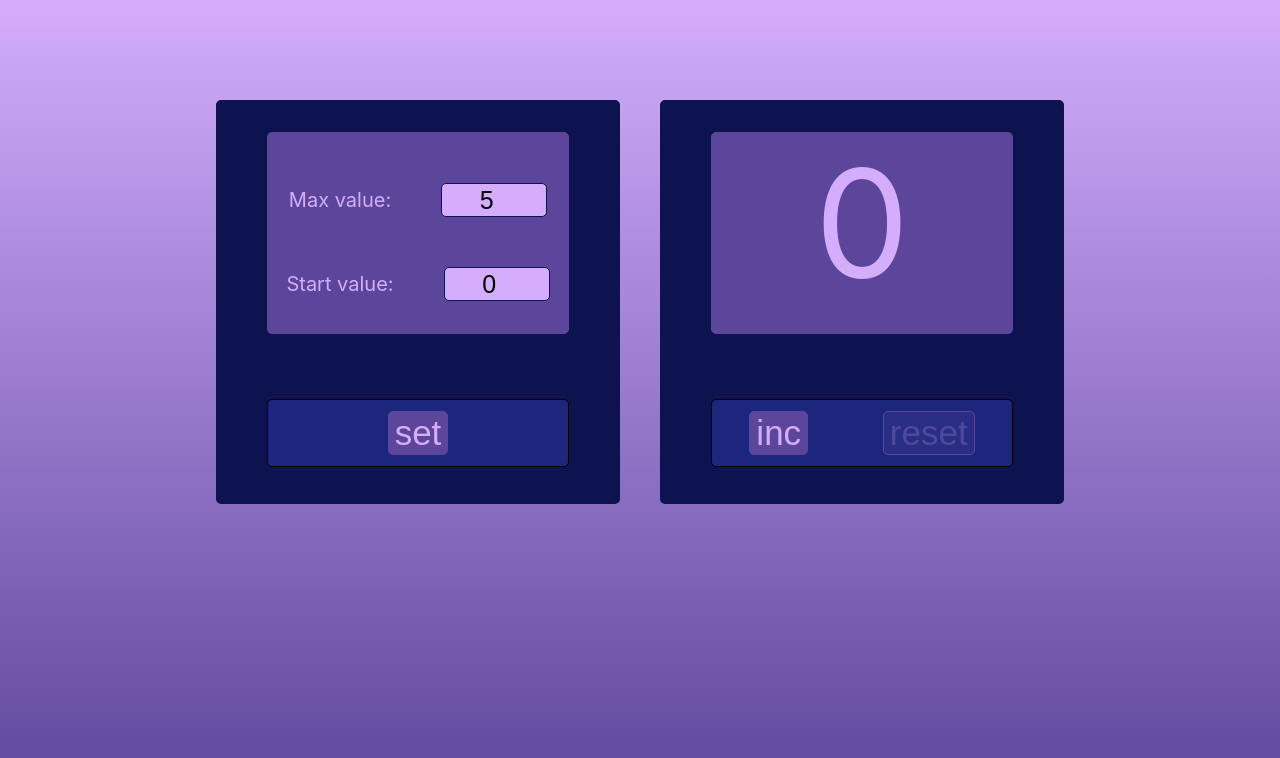
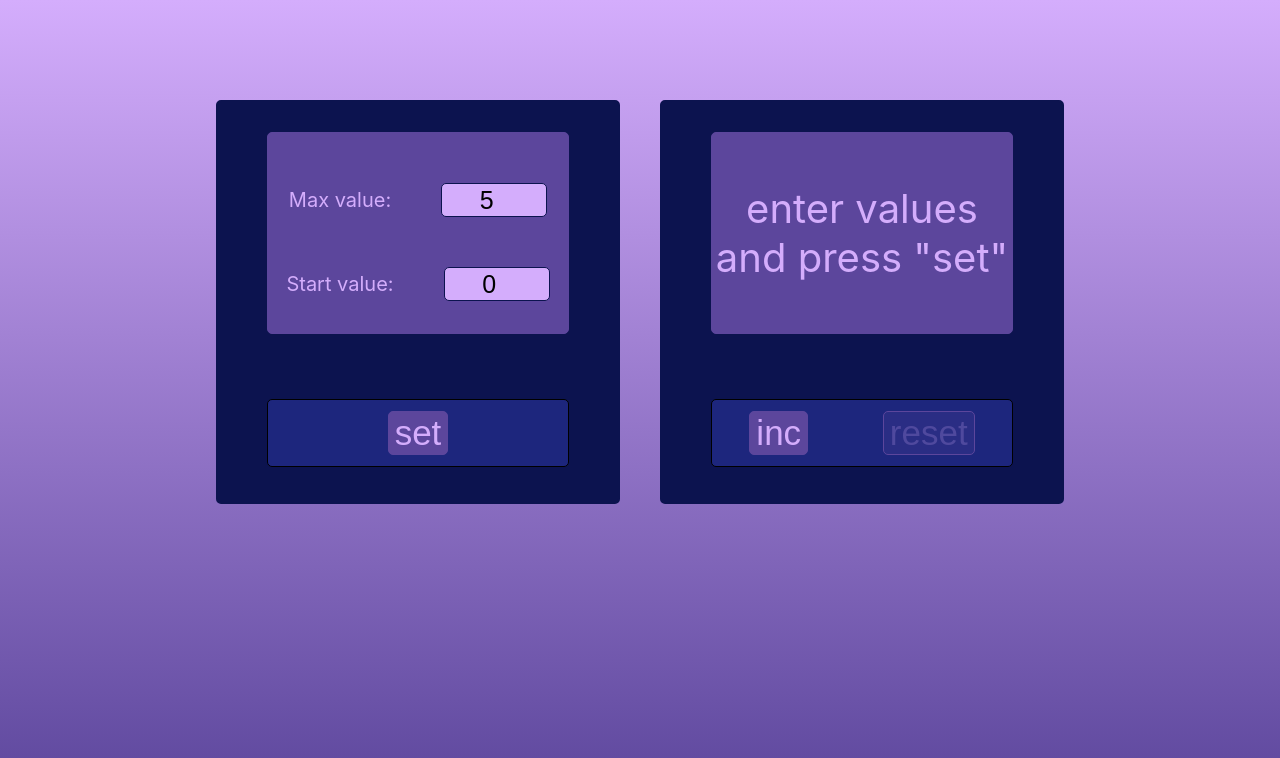
Before and after one commit to MariyaN23/Counter, a React (Create React App) app: page / in a window 1280 px wide. Shown: the top 758 px of the page. Built offline with nearby package versions, Linux system fonts and the light colour scheme.

Commit message:
value changes

```diff
--- a/src/components/Counter.module.css
+++ b/src/components/Counter.module.css
@@ -104,3 +104,17 @@
     margin-top: 50px;
     gap: 50px;
 }
+
+.valueChanges {
+    height: 300px;
+    width: 300px;
+    border: 1px solid #5C469C;
+    background-color: #5C469C;
+    font-size: 40px;
+    margin: 30px;
+    border-radius: 5px;
+    color: #D4ADFC;
+    display: flex;
+    justify-content: center;
+    align-items: center;
+}
--- a/src/components/Counter.tsx
+++ b/src/components/Counter.tsx
@@ -7,7 +7,7 @@ export const Counter = () => {
     const [number, setNumber] = useState<number>(0)
     const [disableButton, setDisableButton] = useState<boolean>(false)
 
-    const getMaxValueFromLocalstorage = ()=> {
+    const getMaxValueFromLocalstorage = () => {
         let maxValueFromLocalStorage = localStorage.getItem('maxValue')
         if (maxValueFromLocalStorage) {
             return JSON.parse(maxValueFromLocalStorage)
@@ -16,7 +16,7 @@ export const Counter = () => {
         }
     }
 
-    const getStartValueFromLocalstorage = ()=> {
+    const getStartValueFromLocalstorage = () => {
         let startValueFromLocalStorage = localStorage.getItem('startValue')
         if (startValueFromLocalStorage) {
             return JSON.parse(startValueFromLocalStorage)
@@ -38,29 +38,34 @@ export const Counter = () => {
         setDisableButton(false)
     }
 
+    const [valueChanges, setValueChanges] = useState(true)
+
     const changeMaxValue = (e: ChangeEvent<HTMLInputElement>) => {
-        if (Number(e.currentTarget.value)>-2 && Number(e.currentTarget.value)<25) {
+        setValueChanges(true)
+        if (Number(e.currentTarget.value) > -2 && Number(e.currentTarget.value) < 25) {
             setMaxValue(Number(e.currentTarget.value))
         }
     }
 
-    useEffect(()=> {
-        localStorage.setItem('maxValue', JSON.stringify(maxValue))
-    }, [maxValue])
-
-    useEffect(()=> {
-        localStorage.setItem('startValue', JSON.stringify(startValue))
-    }, [startValue])
-
     const changeStartValue = (e: ChangeEvent<HTMLInputElement>) => {
-        if (Number(e.currentTarget.value)>-2 && Number(e.currentTarget.value)<25) {
+        setValueChanges(true)
+        if (Number(e.currentTarget.value) > -2 && Number(e.currentTarget.value) < 25) {
             setStartValue(Number(e.currentTarget.value))
         }
     }
 
+    useEffect(() => {
+        localStorage.setItem('maxValue', JSON.stringify(maxValue))
+    }, [maxValue])
+
+    useEffect(() => {
+        localStorage.setItem('startValue', JSON.stringify(startValue))
+    }, [startValue])
+
     const setButton = () => {
         if (maxValue > startValue && startValue >= 0) {
             setNumber(startValue)
+            setValueChanges(false)
         }
     }
 
@@ -72,18 +77,22 @@ export const Counter = () => {
         <div className={s.wrapper}>
             <div className={s.counter}>
                 <div className={s.settings}>
-                    <div className={incorrectMaxValue ? s.settingsError : ''}>Max value:<input onChange={changeMaxValue} value={maxValue} type={'number'}/></div>
-                    <div className={incorrectStartValue ? s.settingsError : ''}>Start value:<input onChange={changeStartValue} value={startValue} type={'number'}/></div>
+                    <div className={incorrectMaxValue ? s.settingsError : ''}>
+                        Max value:<input onChange={changeMaxValue} value={maxValue} type={'number'}/>
+                    </div>
+                    <div className={incorrectStartValue ? s.settingsError : ''}>
+                        Start value:<input onChange={changeStartValue} value={startValue} type={'number'}/>
+                    </div>
                 </div>
                 <div className={s.buttons}>
                     <Button name={'set'} callBack={setButton}
-                            disabled={incorrectValue}/>
+                            disabled={incorrectValue || !valueChanges}/>
                 </div>
             </div>
             <div className={s.counter}>
-                {incorrectValue
-                    ? <div className={s.error}>Incorrect value!</div>
-                    : <div className={number === maxValue ? (`${s.tabloChange} + ${s.tablo}`) : s.tablo}>{number}</div>}
+                {incorrectValue ? <div className={s.error}>Incorrect value!</div>
+                    : valueChanges ? <div className={s.valueChanges}>enter values and press "set"</div>
+                        : <div className={number === maxValue ? (`${s.tabloChange} + ${s.tablo}`) : s.tablo}>{number}</div>}
                 <div className={s.buttons}>
                     <Button name={'inc'} callBack={numberChange} disabled={disableButton}/>
                     <Button name={'reset'} callBack={numberReset} disabled={number === 0}/>
```
